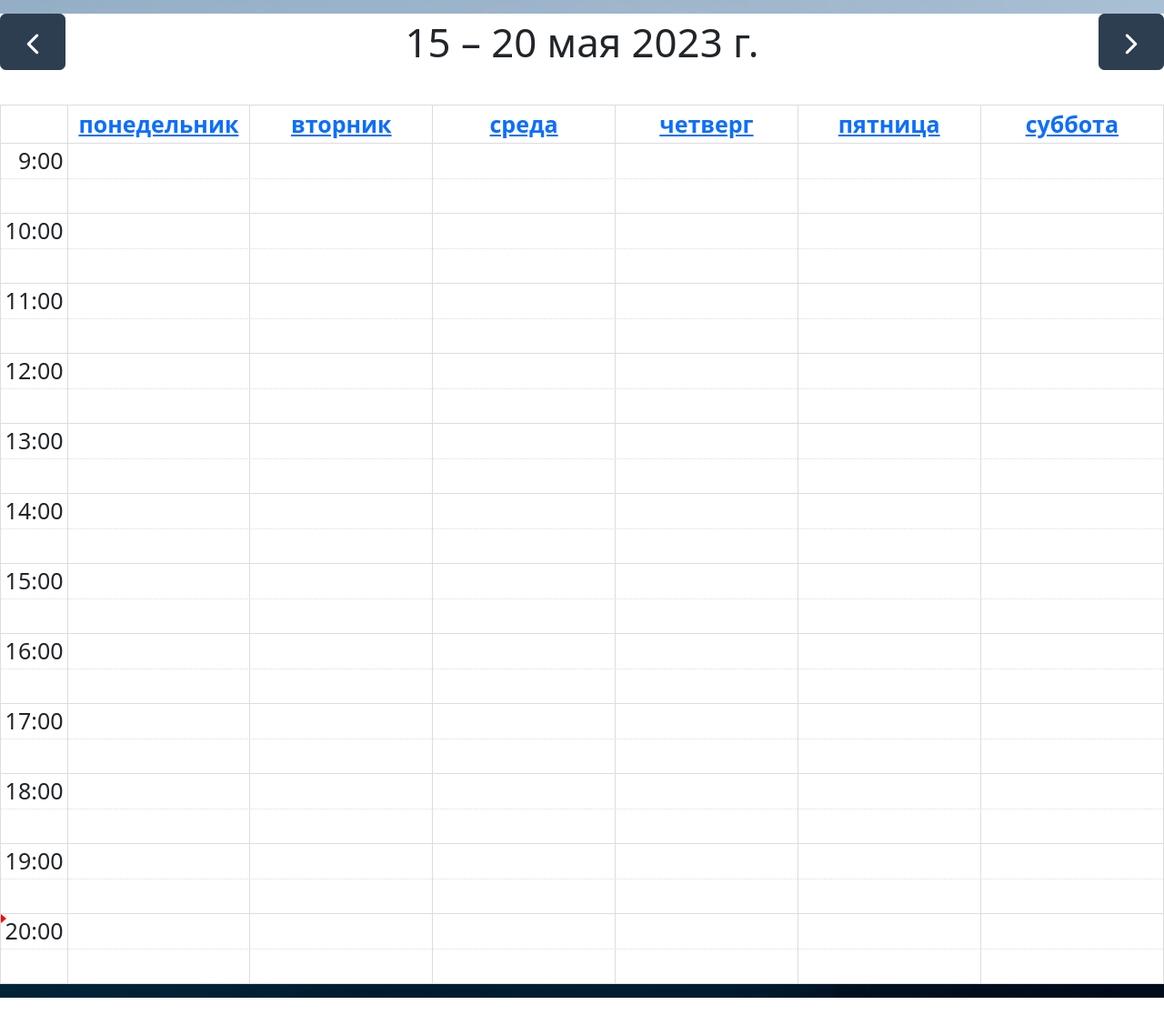
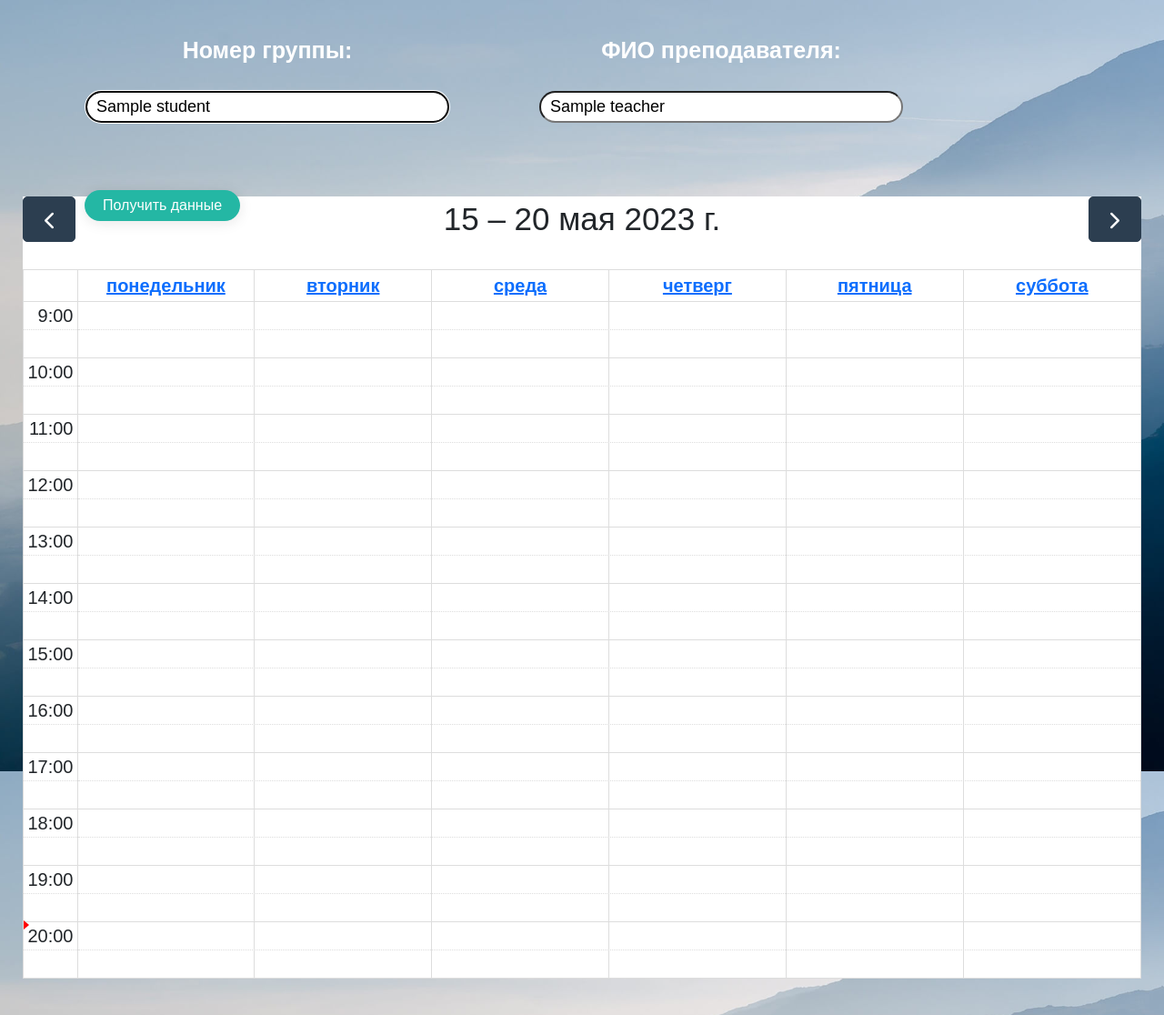
Before and after one commit to BadreevaPolina/individual_schedule, a Flask app: template templates/table.html in a window 1280 px wide. Shown: the whole page at 91% size. Run offline with Flask 2, Linux system fonts and the light colour scheme; the template is opened without the code that fills it: most values are stand-ins (such as "Sample title", 1, 10 or a date in 2020); data that the repository does not hold is empty; some libraries are stand-ins or nearby versions.

Commit message:
Form on the second page

```diff
--- a/main.py
+++ b/main.py
@@ -123,7 +123,33 @@ def timetable():
     index_teachers = request.form.get('index_teachers')
     teachers = name_teachers(index_teachers)
     timetable_json.main_teacher(index_teachers, teachers)
-    free_time.main(str(flag_place))
+    try:
+        free_time.main(str(flag_place))
+    except json.decoder.JSONDecodeError:
+        timetable_json.main_teacher(index_teachers, teachers)
+        free_time.main(str(flag_place))
+    student = request.form.get('student')
+    teacher = request.form.get('teacher')
+    return render_template('table.html', student=student, teacher=teacher)
+
+
+@app.route("/individual-schedule/time-find", methods=["GET", "POST"])
+def timetable_find():
+    if request.method == 'POST':
+        student = request.form.get('student')
+        teacher = request.form.get('teacher')
+
+        student_result = jsonify(student)
+        student = find_student(student_result.json)
+        teacher_result = jsonify(teacher)
+        teacher, count_teacher = find_teacher(teacher_result.json)
+        if student is None or teacher is None:
+            return render_template('error.html')
+        json_teachers = get_info_teachers()
+        if one_zero_teacher_table("False") is not None:
+            return render_template('table.html', student=student, teacher=teacher)
+        return render_template('table.html', student=student,
+                               teacher=teacher, count_teacher=count_teacher, json_teachers=json_teachers)
     return render_template('table.html')
 
 
--- a/static/css/style_table.css
+++ b/static/css/style_table.css
@@ -5,16 +5,23 @@
     font-size: 20px;
     background: url("../img/bg.jpg") top center no-repeat;
     background-size: cover;
+    background-attachment: fixed;
   }
 
+h5 {
+    font-size: 2rem;
+}
+
+ /*--------------------------------------------------------------
+# Calendar
+--------------------------------------------------------------*/
   #calendar {
-    max-width: 2000px;
-    margin: 15px auto;
-    font-size: 25px;
+   /* max-width: 2000px;*/
+    margin: 15px 15px auto 15px;
     background: #ffffff;
   }
 
-  .fc .fc-timegrid-col.fc-day-today {
+.fc .fc-timegrid-col.fc-day-today {
     background-color: #ffffff;
 }
 
@@ -22,3 +29,81 @@
     font-size: 25px;
     color : #ffffff;
 }
+
+ /*--------------------------------------------------------------
+# Form
+--------------------------------------------------------------*/
+.subscribe .subscribe-form {
+    min-width: 400px;
+    margin-top: 10px;
+    background: #fff;
+    padding: 2px 10px;
+    position: relative;
+    border-radius: 50px;
+    text-align: left;
+}
+
+.subscribe h5 {
+  font-size: 25px;
+  font-weight: 600;
+  color: #fff;
+  position: relative;
+  padding-bottom: 12px;
+}
+
+.subscribe .subscribe-form input[type=text] {
+  border: 0;
+  padding: 4px 8px;
+  width: calc(100% - 100px);
+}
+
+.subscribe .mb-3 .form-label{
+  font-size: 20px;
+  font-weight: 600;
+  color: #fff;
+  position: relative;
+  padding-bottom: 12px;
+}
+
+.subscribe .output button[type=submit] {
+    top: 58px;
+    bottom: 0;
+    border: 0;
+    background: none;
+    font-size: 16px;
+    padding: 5px 20px;
+    background: #24b7a4;
+    color: #fff;
+    transition: 0.3s;
+    border-radius: 50px;
+    box-shadow: 0px 2px 15px rgba(0, 0, 0, 0.1);
+    position: relative;
+}
+
+.subscribe {
+  text-align: center;
+  font-size: 18px;
+  text-align: center;
+}
+
+
+.input-group-spacing .input-group-addon {
+    padding-right: 100px;
+    margin-bottom: 16px;
+  }
+
+ /*--------------------------------------------------------------
+# Card
+--------------------------------------------------------------*/
+.row {
+    width: 1200px;
+    text-align: center;
+}
+.card {
+    border-radius: 3rem;
+    margin-bottom: 16px;
+}
+.card button{
+    width: 100%;
+    border-radius: 3rem;
+}
--- a/templates/index.html
+++ b/templates/index.html
@@ -66,15 +66,16 @@
                                 <input type="hidden" name="flag_place" value="{{flag_place}}">
                                 <input type="hidden" name="count_teacher" id="count_teacher" value="{{count_teacher}}">
                                 <input type="hidden" class="index_teachers" name="index_teachers" id="index_teachers" value="">
+
+                                <input type="hidden" name="student" value="{{student}}">
+                                <input type="hidden" name="teacher" value="{{teacher}}">
                             </button>
                         </form>
                     </div>
                 </div>
             </div>
         </div>
-    </div>
 
-</header>
     <script src="static/js/info_teacher.js"></script>
     <script src="static/js/clicked_buttons.js"></script>
 </body>
--- a/templates/table.html
+++ b/templates/table.html
@@ -1,20 +1,74 @@
 <!DOCTYPE html>
 <html>
 <head>
-<meta charset='utf-8' />
-<script src='static/dist/index.global.js'></script>
+    <meta charset='utf-8'/>
+    <meta content="width=device-width, initial-scale=1.0">
+    <meta http-equiv="X-UA-Compatible" content="ie=edge">
 
-    <link href="static/css/style_table.css" rel="stylesheet">
+    <script src='static/dist/index.global.js'></script>
+    <title>Расписание</title>
+
+    <script src="https://cdnjs.cloudflare.com/ajax/libs/jquery/3.3.1/jquery.min.js"></script>
+
+    <link href="static/vendor/bootstrap/css/bootstrap.min.css" rel="stylesheet">
 
     <link href='https://cdn.jsdelivr.net/npm/bootstrap@5.1.3/dist/css/bootstrap.min.css' rel='stylesheet'>
     <link href='https://cdn.jsdelivr.net/npm/bootstrap-icons@1.8.1/font/bootstrap-icons.css' rel='stylesheet'>
-
-     <script src="static/js/table.js"></script>
-    <script src="static/js/incorrect_data.js"></script>
+    <link href="static/css/style_table.css" rel="stylesheet">
 </head>
 <body>
+<div class="container d-flex flex-column align-items-center">
+    <div class="subscribe">
+        <form action="/individual-schedule/time-find" method="post" role="form">
+            <div class="input-group input-group-spacing">
+                <div class="input-group-addon">
+                    <h5>Номер группы:</h5>
+                    <input type="text" class="subscribe-form" name="student" autofocus="autofocus" value="{{student}}">
+                </div>
+                <div class="input-group-addon">
+                    <h5>ФИО преподавателя:</h5>
+                    <input type="text" class="subscribe-form" name="teacher" value="{{teacher}}">
+                </div>
+                <div class="input-group-addon output">
+                    <button type="submit">
+                        Получить данные
+                    </button>
+                </div>
+            </div>
+            <input type="hidden" class="json_teachers" name="json_teachers" id="json_teachers"
+                   value='{{json_teachers}}'>
+        </form>
+    </div>
+</div>
 
-  <div id='calendar'></div>
-  <div id='incorrect_data' class="incorrect_data"></div>
+<div class="info_teacher" id="cards">
+    <div class="row">
+        <div class="col-md-12">
+            <div class="card" style="display: none;">
+                <form achion="#" onsubmit="return setAction(this)" class="form-submit" method="post">
+                    <button id="button" type="submit" class="btn btn-outline-dark stretched-link">
+                        <h5 class="full_name">${full_name}</h5>
+                        <h4 class="post_department">${post}, ${department}</h4>
+                        <input type="hidden" class="id" name="id" id="id">
+                        <input type="hidden" name="flag_place" value="{{flag_place}}">
+                        <input type="hidden" name="count_teacher" id="count_teacher" value="{{count_teacher}}">
+                        <input type="hidden" class="index_teachers" name="index_teachers" id="index_teachers" value="">
+
+                        <input type="hidden" name="student" value="{{student}}">
+                        <input type="hidden" name="teacher" value="{{teacher}}">
+                    </button>
+                </form>
+            </div>
+        </div>
+    </div>
+</div>
+
+<div id='calendar'></div>
+<div id='incorrect_data' class="incorrect_data"></div>
+
+<script src="static/js/info_teacher.js"></script>
+<script src="static/js/clicked_buttons.js"></script>
+<script src="static/js/table.js"></script>
+<script src="static/js/incorrect_data.js"></script>
 </body>
 </html>
```
